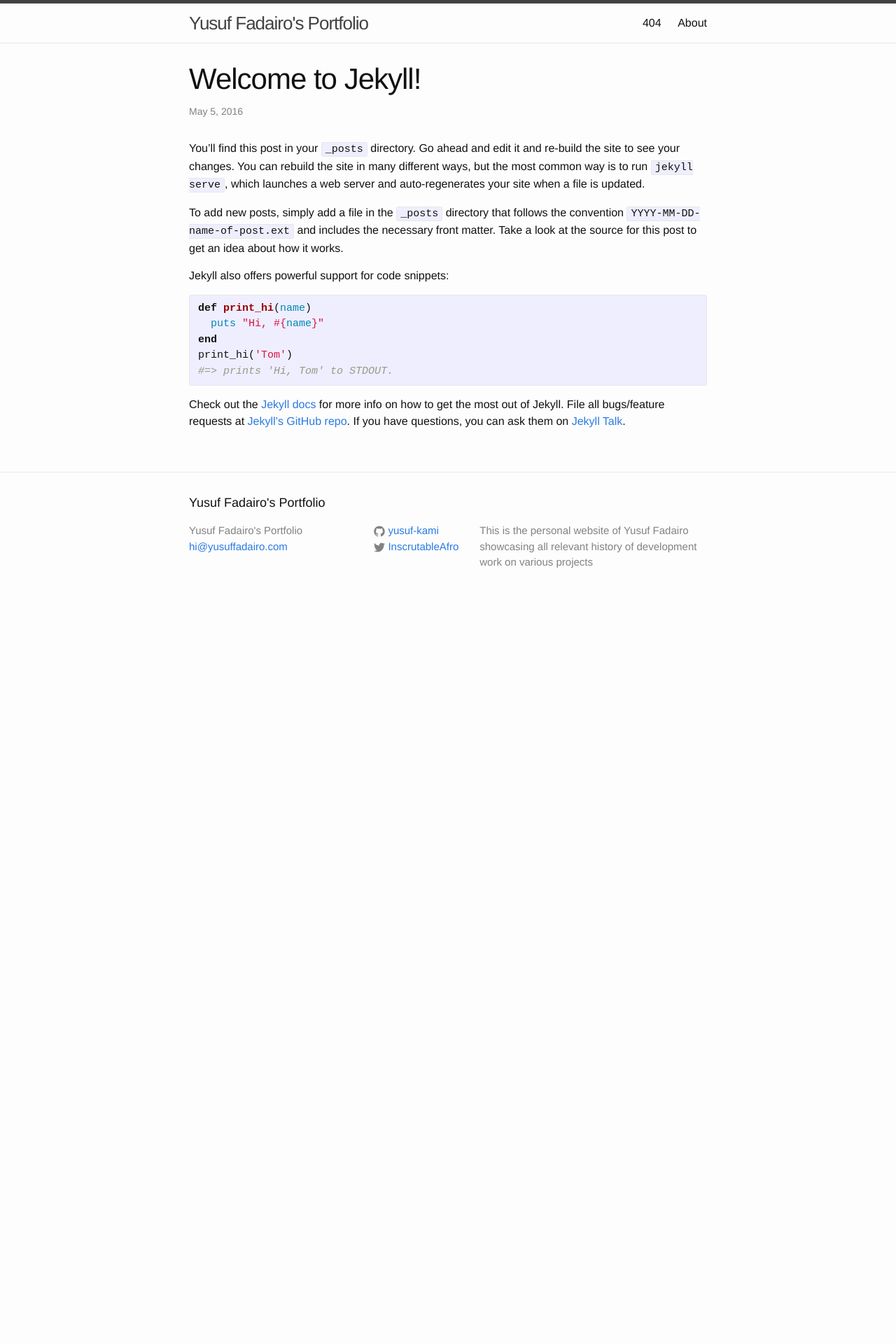
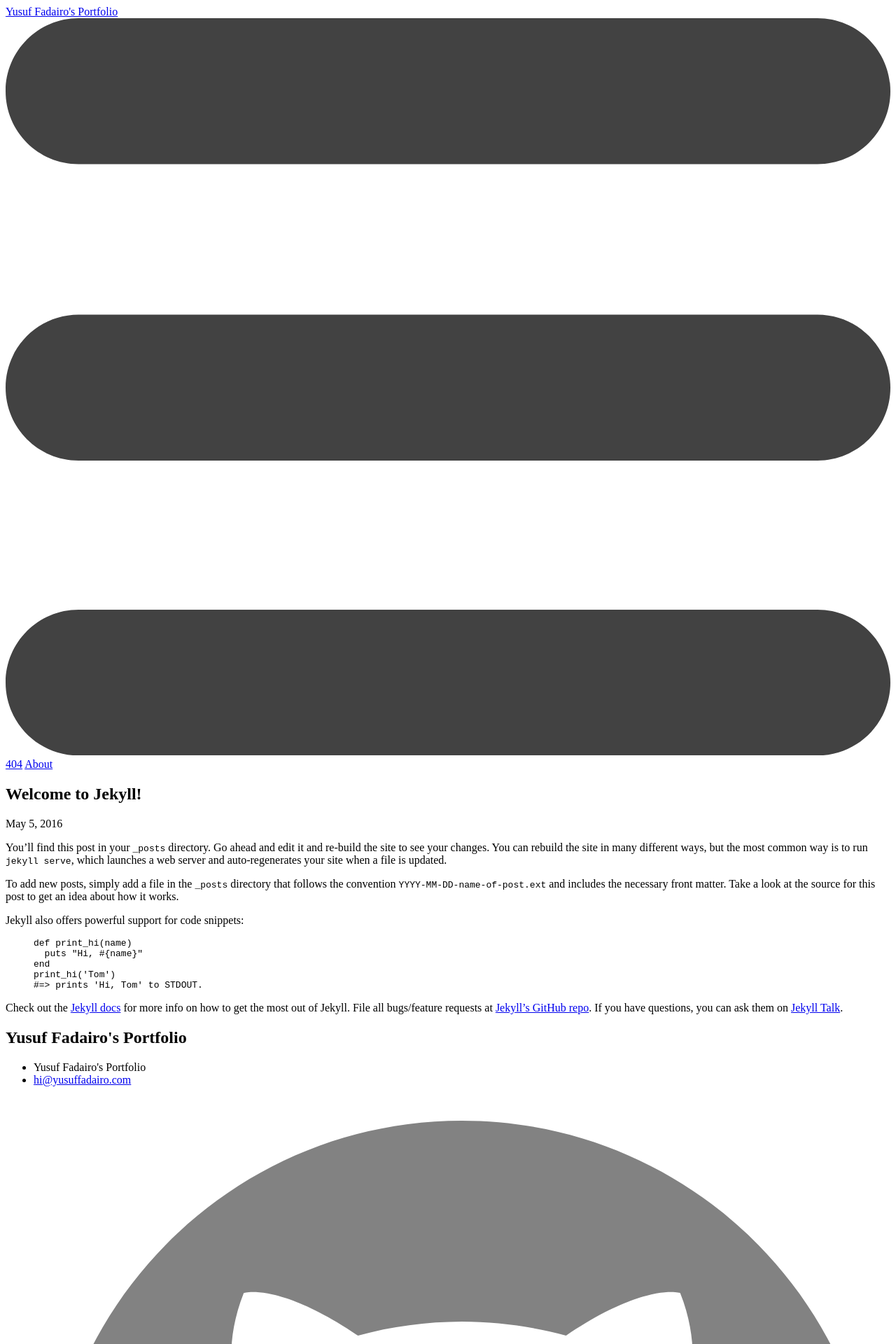
Before and after one commit to nomadyus/yusuf-kami.github.io, a Jekyll site: the page built from _posts/2016-05-05-welcome-to-jekyll.markdown, in a window 1280 px wide. Shown: the top 1920 px of the page at 70% size. Built offline with Jekyll 4.4.1, drawn with Linux system fonts in a browser that asks for light colours; before the commit the page ends 900 px from its top, so only the background shows below that.

Commit message:
removing imported sass

```diff
--- a/css/main.scss
+++ b/css/main.scss
@@ -47,8 +47,5 @@
 
 // Import partials from `sass_dir` (defaults to `_sass`)
 @import
-        "base",
-        "layout",
-        "syntax-highlighting",
         "plain"
 ;
```
